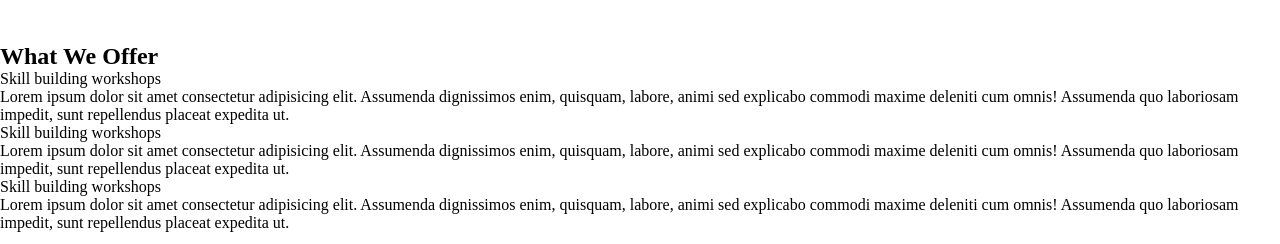
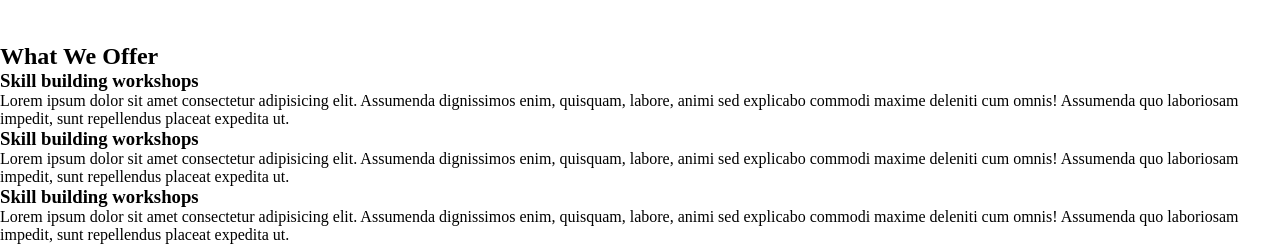
Before and after one commit to Lorax6/Langara-Consulting-Club, a React (Create React App) app: page / in a window 1280 px wide. Shown: the part 2300-2544 px from the top of the page. Built offline with nearby package versions, Linux system fonts and the light colour scheme; the HTML template or start-up script is replaced by a standard one.

Commit message:
Content in OfferItem

```diff
--- a/src/components/OfferItem.js
+++ b/src/components/OfferItem.js
@@ -4,10 +4,12 @@ import React from 'react'
 const OfferItem = () => {
   return (
     <div>
-      <div className="offerTitle">Skill building workshops</div>
-      <p>Lorem ipsum dolor sit amet consectetur adipisicing elit. Assumenda dignissimos enim, quisquam, labore,
+      <div className="offer-box">
+        <h3>Skill building workshops</h3>
+        <p>Lorem ipsum dolor sit amet consectetur adipisicing elit. Assumenda dignissimos enim, quisquam, labore,
         animi sed explicabo commodi maxime deleniti cum omnis! Assumenda quo laboriosam impedit,
          sunt repellendus placeat expedita ut.</p>
+      </div>
     </div>
   )
 }
```
